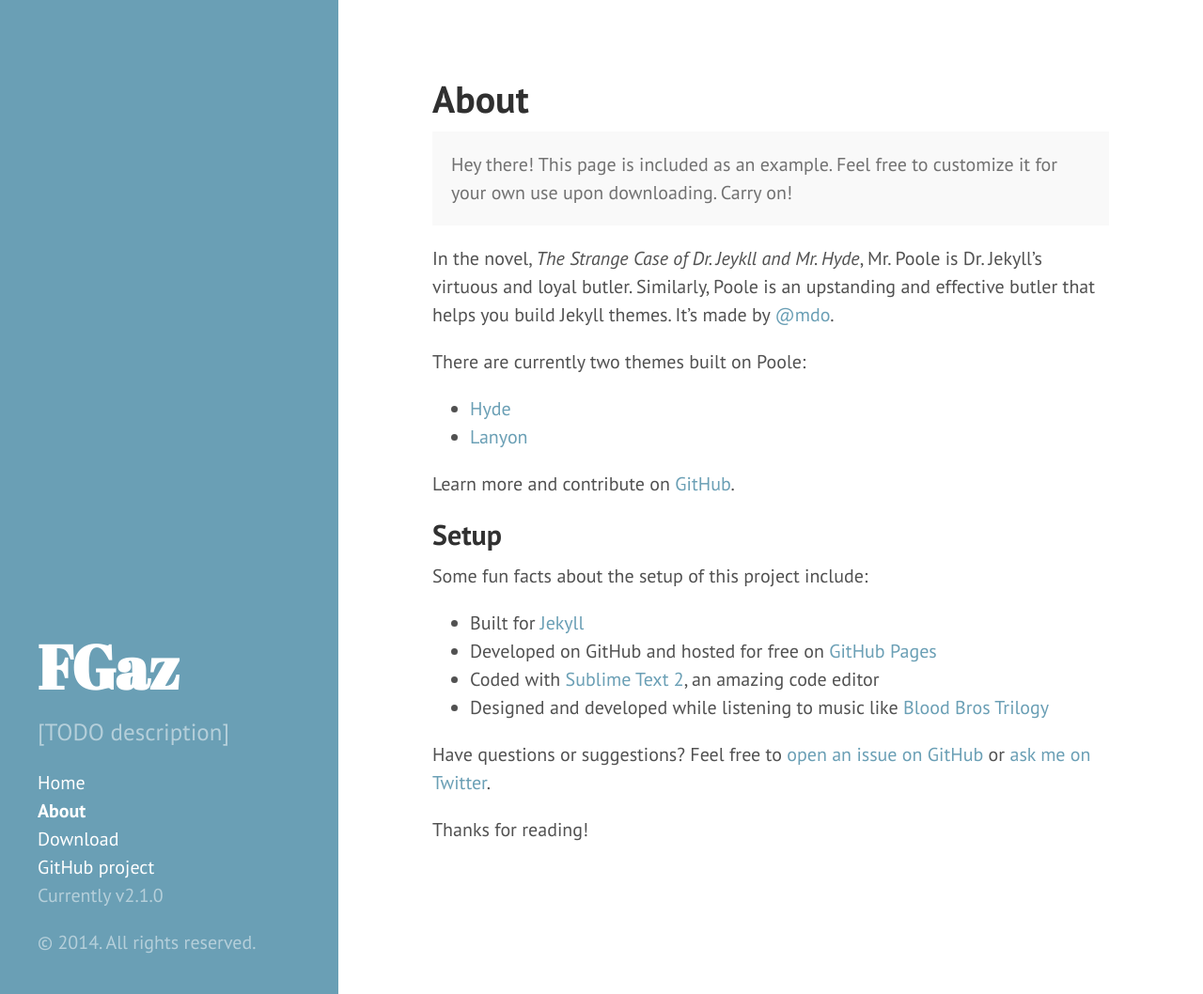
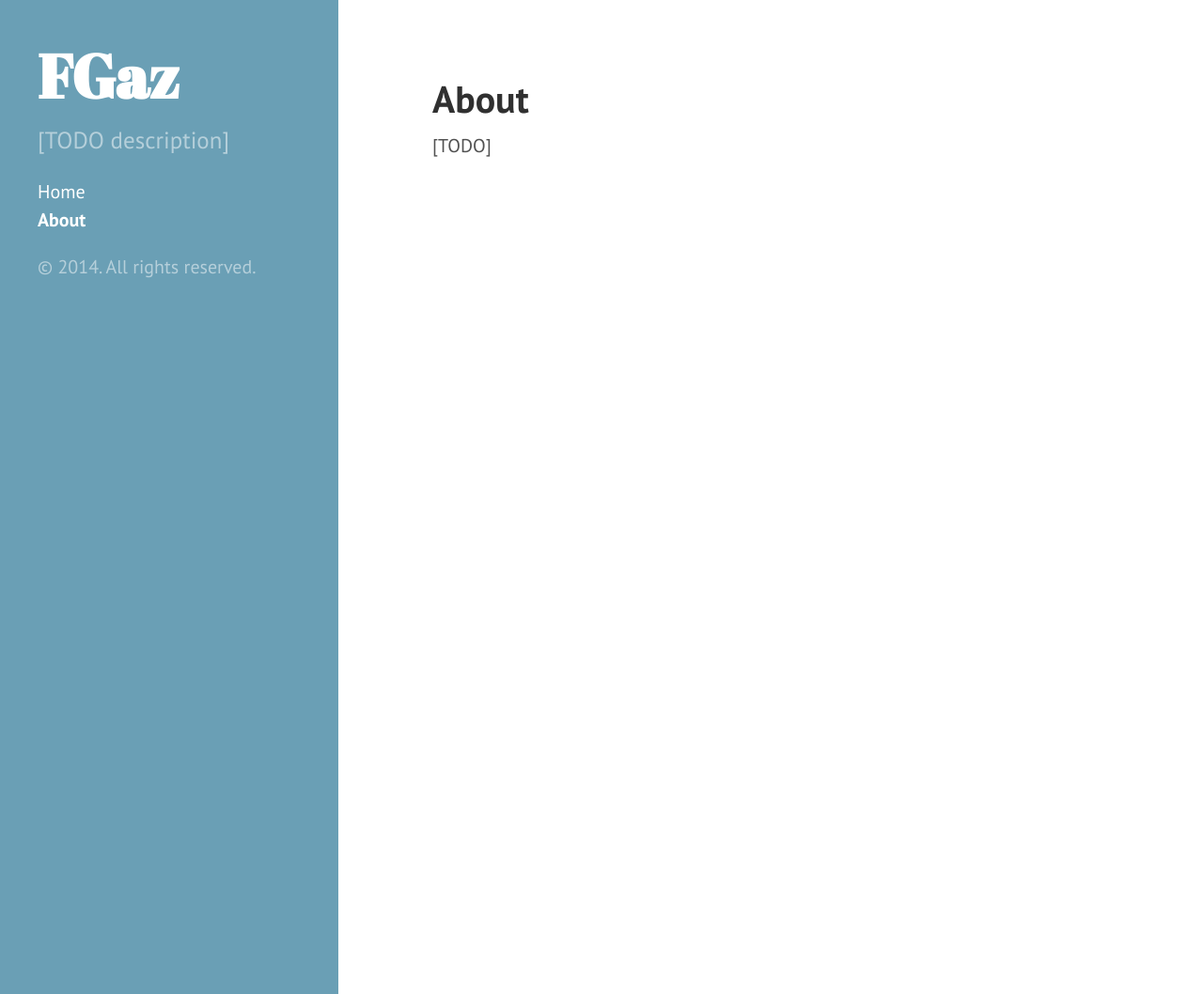
Before and after one commit to fgaz/fgaz.github.io, a Jekyll site: the page built from about.md, in a window 1280 px wide and 1058 px high. Shown: the whole window at 94% size. Built offline with Jekyll 4.4.1, drawn with Linux system fonts in a browser that asks for light colours; Markdown is read by kramdown in place of the engine named in the settings.

Commit message:
deleted examples

```diff
--- a/_config.yml
+++ b/_config.yml
@@ -19,7 +19,4 @@
 paginate:         5
 
 # Custom vars
-version:          2.1.0
-
-github:
-  repo:           https://github.com/fgaz/fgaz.github.io
+# usabili con {{ site.var }}
--- a/_includes/sidebar.html
+++ b/_includes/sidebar.html
@@ -1,5 +1,5 @@
 <div class="sidebar">
-  <div class="container sidebar-sticky">
+  <div class="container">
     <div class="sidebar-about">
       <h1>
         <a href="{{ site.baseurl }}">
@@ -26,9 +26,6 @@
         {% endif %}
       {% endfor %}
 
-      <a class="sidebar-nav-item" href="{{ site.github.repo }}/archive/v{{ site.version }}.zip">Download</a>
-      <a class="sidebar-nav-item" href="{{ site.github.repo }}">GitHub project</a>
-      <span class="sidebar-nav-item">Currently v{{ site.version }}</span>
     </nav>
 
     <p>&copy; {{ site.time | date: '%Y' }}. All rights reserved.</p>
--- a/about.md
+++ b/about.md
@@ -3,28 +3,4 @@
 title: About
 ---
 
-<p class="message">
-  Hey there! This page is included as an example. Feel free to customize it for your own use upon downloading. Carry on!
-</p>
-
-In the novel, *The Strange Case of Dr. Jeykll and Mr. Hyde*, Mr. Poole is Dr. Jekyll's virtuous and loyal butler. Similarly, Poole is an upstanding and effective butler that helps you build Jekyll themes. It's made by [@mdo](https://twitter.com/mdo).
-
-There are currently two themes built on Poole:
-
-* [Hyde](http://hyde.getpoole.com)
-* [Lanyon](http://lanyon.getpoole.com)
-
-Learn more and contribute on [GitHub](https://github.com/poole).
-
-## Setup
-
-Some fun facts about the setup of this project include:
-
-* Built for [Jekyll](http://jekyllrb.com)
-* Developed on GitHub and hosted for free on [GitHub Pages](https://pages.github.com)
-* Coded with [Sublime Text 2](http://sublimetext.com), an amazing code editor
-* Designed and developed while listening to music like [Blood Bros Trilogy](https://soundcloud.com/maddecent/sets/blood-bros-series)
-
-Have questions or suggestions? Feel free to [open an issue on GitHub](https://github.com/poole/issues/new) or [ask me on Twitter](https://twitter.com/mdo).
-
-Thanks for reading!
+[TODO]
```
Also changed, not shown: _posts/2012-02-06-whats-jekyll.md (deleted, +0 -12 lines), _posts/2012-02-07-example-content.md (deleted, +0 -138 lines), _posts/2013-12-28-introducing-hyde.md (deleted, +0 -37 lines), public/favicon.ico.
